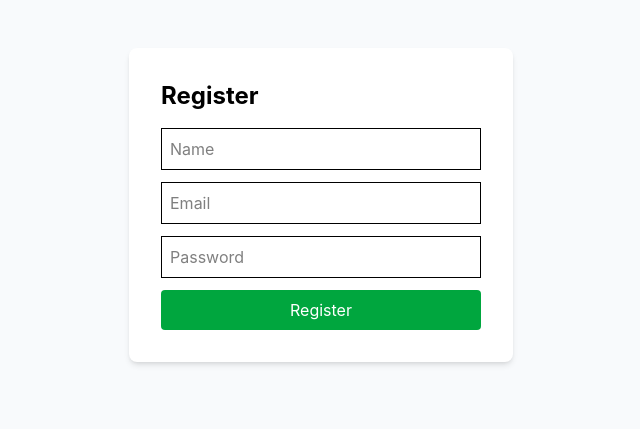
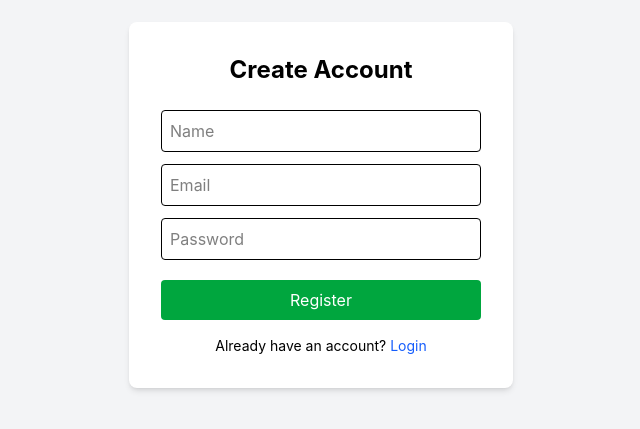
Before and after one commit to Nitin97-eng/ExpenseTracker-Frontend, a React (Vite) app: page /register in a window 1280 px wide. Shown: the part 195-624 px from the top of the page, without its empty margins (319-959 px from the left). Built offline with nearby package versions, Linux system fonts and the light colour scheme.

Commit message:
Improve registration form

```diff
--- a/src/pages/Register.jsx
+++ b/src/pages/Register.jsx
@@ -1,4 +1,4 @@
-import { useState } from "react";
+/*import { useState } from "react";
 import API from "../api/axios";
 import { useNavigate } from "react-router-dom";
 import toast from "react-hot-toast";
@@ -89,4 +89,118 @@ const Register = () => {
     );
 };
 
+export default Register;*/
+
+import { useState } from "react";
+import API from "../api/axios";
+import { useNavigate, Link } from "react-router-dom";
+import toast from "react-hot-toast";
+
+const Register = () => {
+    const navigate = useNavigate();
+
+    const [form, setForm] = useState({
+        name: "",
+        email: "",
+        password: ""
+    });
+
+    const [loading, setLoading] = useState(false);
+
+    const submitHandler = async (e) => {
+        e.preventDefault();
+
+        try {
+            setLoading(true);
+
+            await API.post("/auth/register", form);
+
+            toast.success("Registration successful!");
+
+            navigate("/login");
+        } catch (error) {
+            toast.error(
+                error?.response?.data?.message ||
+                "Registration failed. Please try again."
+            );
+        } finally {
+            setLoading(false);
+        }
+    };
+
+    return (
+        <div className="min-h-screen flex justify-center items-center bg-gray-100 p-4">
+            <form
+                onSubmit={submitHandler}
+                className="bg-white p-8 shadow-md rounded-lg w-full max-w-sm"
+            >
+                <h2 className="text-2xl font-bold mb-6 text-center">
+                    Create Account
+                </h2>
+
+                <input
+                    type="text"
+                    placeholder="Name"
+                    value={form.name}
+                    className="border p-2 w-full mb-3 rounded"
+                    onChange={(e) =>
+                        setForm({
+                            ...form,
+                            name: e.target.value
+                        })
+                    }
+                    required
+                />
+
+                <input
+                    type="email"
+                    placeholder="Email"
+                    value={form.email}
+                    className="border p-2 w-full mb-3 rounded"
+                    onChange={(e) =>
+                        setForm({
+                            ...form,
+                            email: e.target.value
+                        })
+                    }
+                    required
+                />
+
+                <input
+                    type="password"
+                    placeholder="Password"
+                    value={form.password}
+                    className="border p-2 w-full mb-5 rounded"
+                    onChange={(e) =>
+                        setForm({
+                            ...form,
+                            password: e.target.value
+                        })
+                    }
+                    required
+                    minLength={6}
+                />
+
+                <button
+                    type="submit"
+                    disabled={loading}
+                    className="bg-green-600 hover:bg-green-700 disabled:opacity-50 text-white w-full py-2 rounded"
+                >
+                    {loading ? "Registering..." : "Register"}
+                </button>
+
+                <p className="text-center mt-4 text-sm">
+                    Already have an account?{" "}
+                    <Link
+                        to="/login"
+                        className="text-blue-600 hover:underline"
+                    >
+                        Login
+                    </Link>
+                </p>
+            </form>
+        </div>
+    );
+};
+
 export default Register;
```
